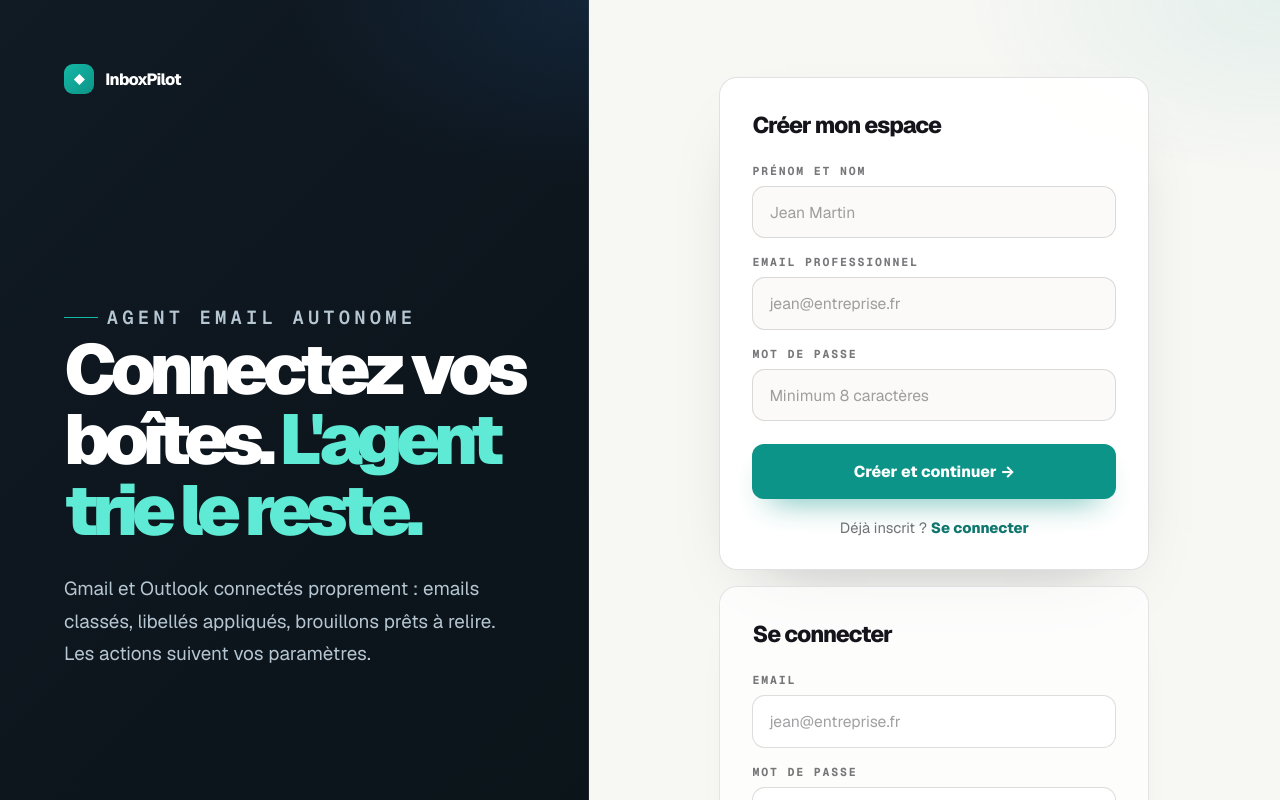
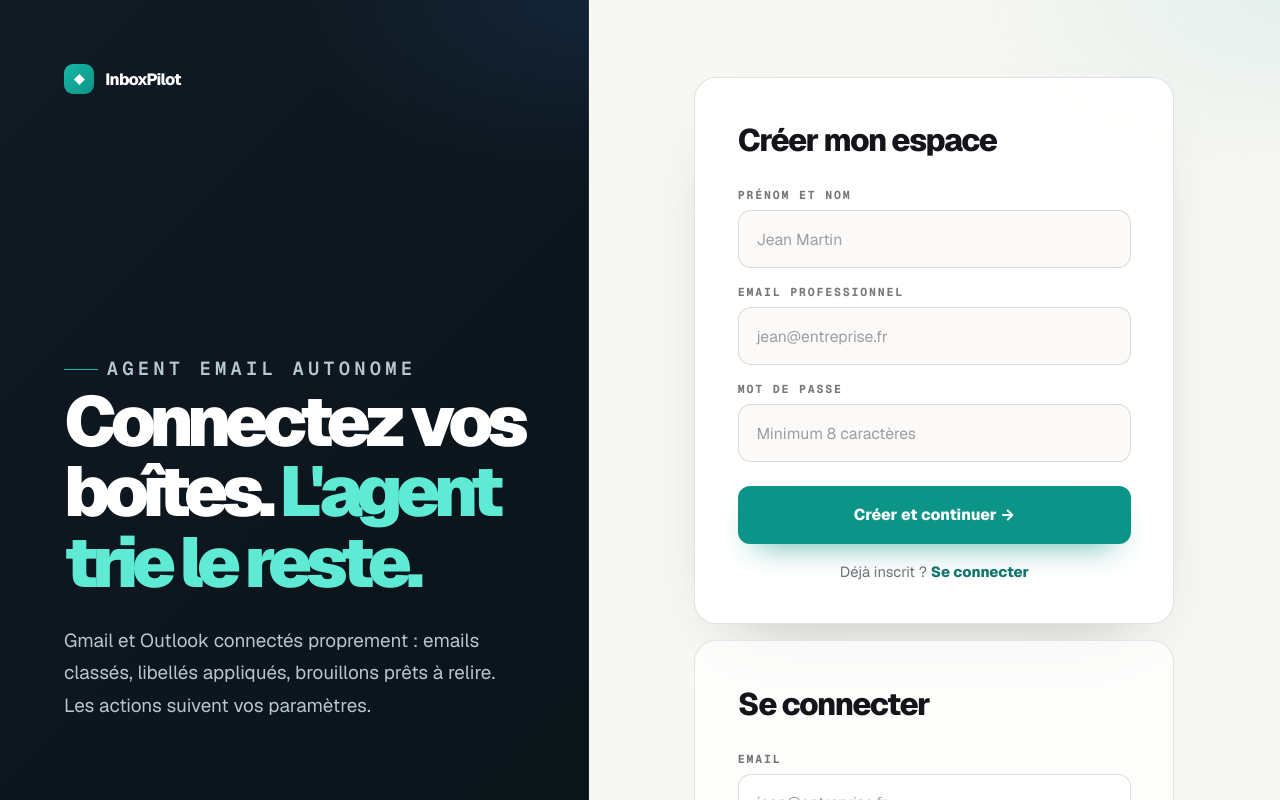
Before and after one commit to Sasu-Spidr/inboxpilot, a Next.js app in the folder frontend/: page / in a window 1280 px wide. Shown: the top 800 px of the page. Built offline with nearby package versions, Linux system fonts and the light colour scheme; no server answers.

Commit message:
Enlarge auth form

```diff
--- a/frontend/app/globals.css
+++ b/frontend/app/globals.css
@@ -241,7 +241,7 @@ input {
 
 .auth-shell .error {
   width: 100%;
-  max-width: 430px;
+  max-width: 480px;
   margin-bottom: 1.25rem;
   padding: 0.85rem 1.1rem;
   border-radius: 14px;
@@ -257,14 +257,14 @@ input {
   flex-direction: column;
   gap: 1rem;
   width: 100%;
-  max-width: 430px;
+  max-width: 480px;
 }
 
 .auth-shell .form-card {
   display: flex;
   flex-direction: column;
-  padding: clamp(1.6rem, 3vw, 2rem);
-  border-radius: 18px;
+  padding: clamp(2rem, 3.4vw, 2.65rem);
+  border-radius: 22px;
   background: rgba(255, 255, 255, 0.92);
   border: 1px solid rgba(15, 15, 20, 0.12);
   box-shadow: 0 28px 70px -48px rgba(20, 20, 26, 0.35);
@@ -282,9 +282,9 @@ input {
 }
 
 .auth-shell .form-card h2 {
-  margin: 0 0 1.45rem;
+  margin: 0 0 1.7rem;
   font-family: var(--font-sans);
-  font-size: 1.42rem;
+  font-size: clamp(1.55rem, 1vw + 1.15rem, 2rem);
   font-weight: 800;
   letter-spacing: -0.045em;
   color: var(--text);
@@ -307,8 +307,8 @@ input {
 
 .auth-shell .form-card input {
   width: 100%;
-  min-height: 52px;
-  padding: 0.92rem 1rem;
+  min-height: 58px;
+  padding: 1rem 1.1rem;
   border: 1px solid rgba(15, 15, 20, 0.14);
   border-radius: 13px;
   background: #fbfaf8;
@@ -343,7 +343,7 @@ input {
   position: relative;
   overflow: hidden;
   margin-top: 1.45rem;
-  min-height: 54px;
+  min-height: 58px;
   padding: 1rem 1.15rem;
   border-radius: 12px;
   border: 1px solid transparent;
```
